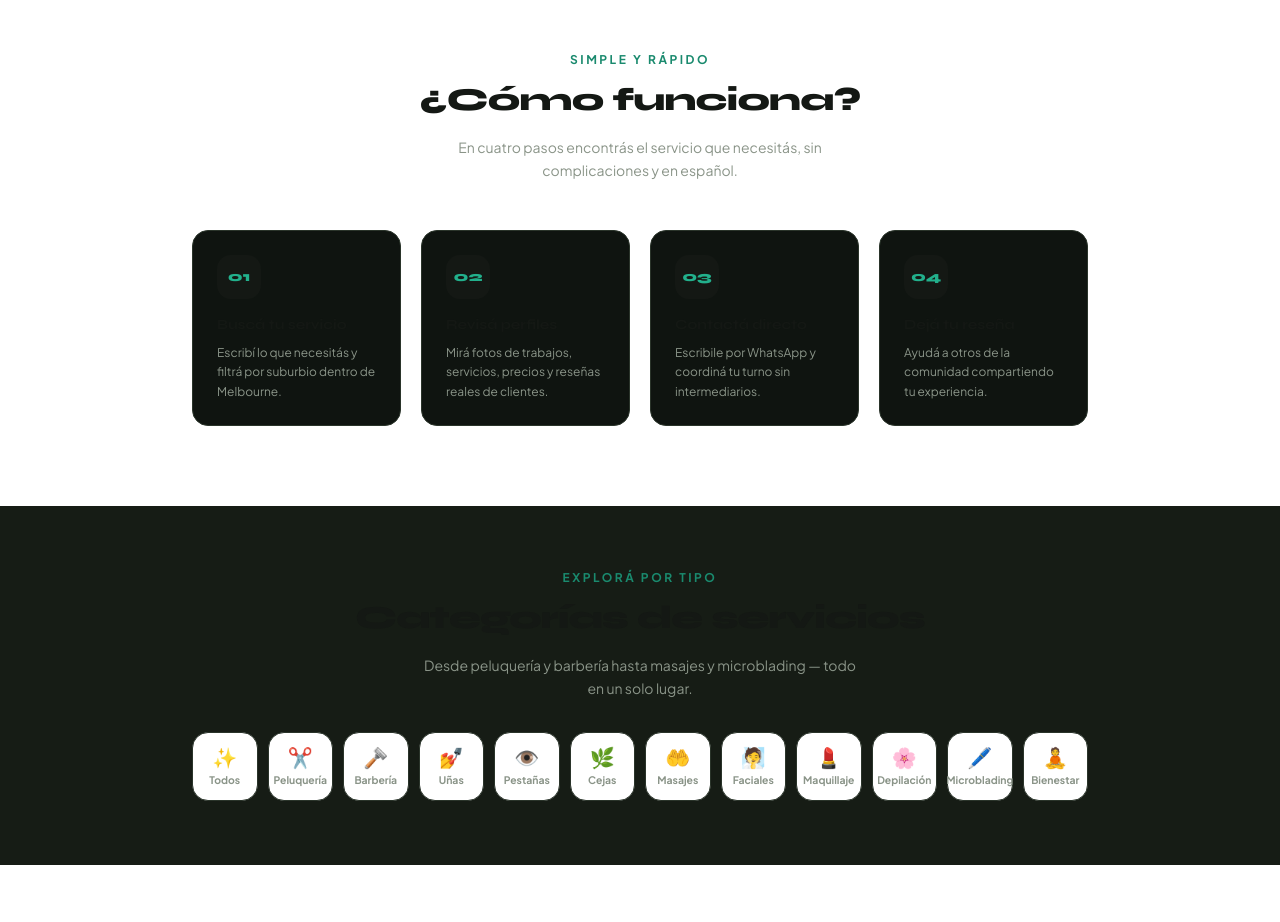
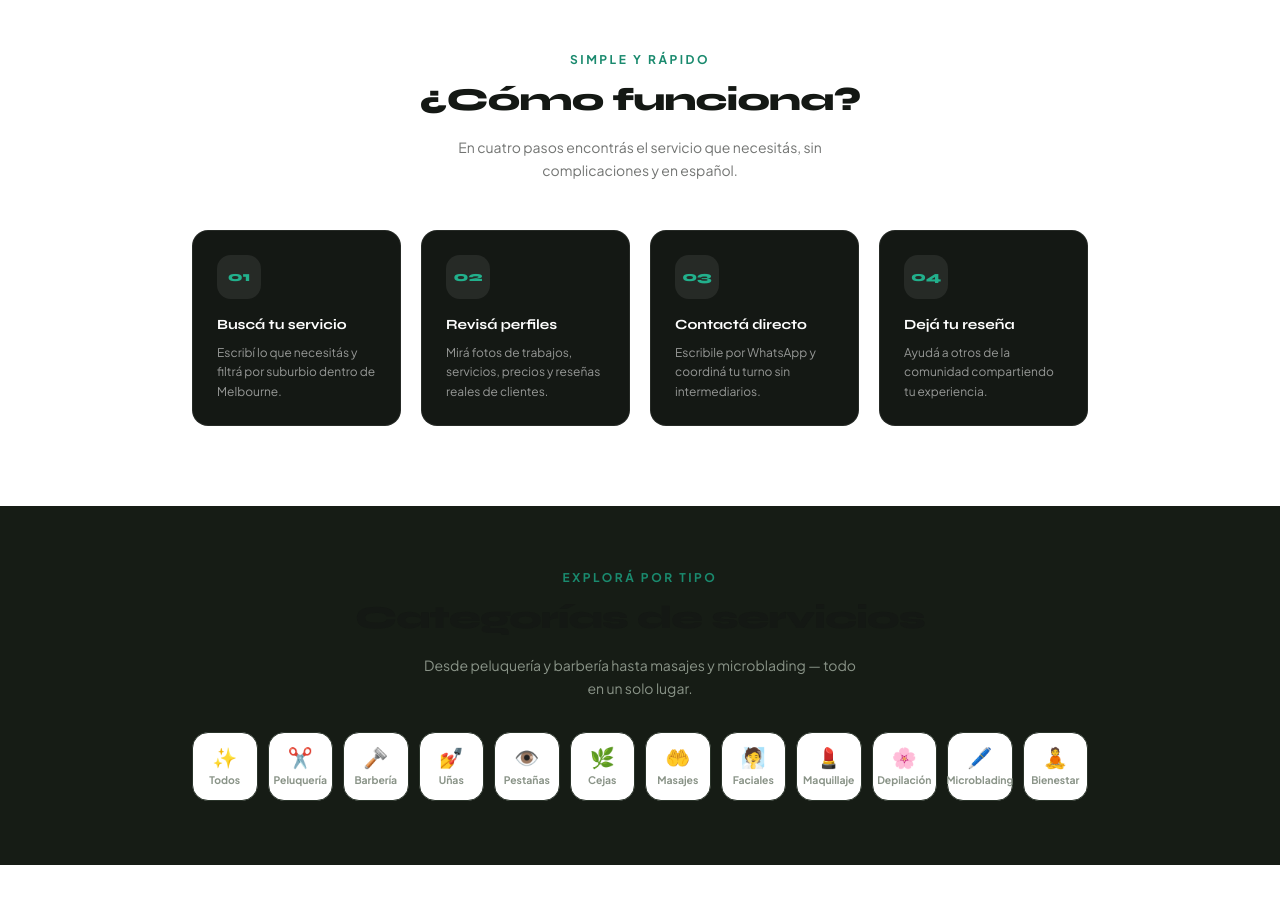
Before and after one commit to dfnc000-bit/conectando-latinos, a Next.js app: page / in a window 1280 px wide. Shown: the part 820-1742 px from the top of the page. Built offline with nearby package versions, Linux system fonts and the light colour scheme; no server answers; the database is empty.

Commit message:
Update how-it-works.tsx

```diff
--- a/components/how-it-works.tsx
+++ b/components/how-it-works.tsx
@@ -1,3 +1,5 @@
+'use client'
+
 const PASOS = [
   {
     num: '01',
@@ -26,29 +28,28 @@ export function HowItWorks() {
     <section id="como" className="bg-white py-20 px-6">
       <div className="max-w-4xl mx-auto text-center">
         <p className="text-cl-verde text-xs font-bold tracking-[2.5px] uppercase mb-2">Simple y rápido</p>
-        <h2 className="font-syne text-cl-dark font-extrabold tracking-tight mb-3 text-balance" style={{ fontSize: 'clamp(1.5rem, 3.5vw, 2rem)' }}>
+        <h2
+          className="font-syne text-cl-dark font-extrabold tracking-tight mb-3 text-balance"
+          style={{ fontSize: 'clamp(1.5rem, 3.5vw, 2rem)' }}
+        >
           ¿Cómo funciona?
         </h2>
-        <p className="text-cl-gray text-sm leading-relaxed max-w-md mx-auto mb-12">
+        <p className="text-cl-dark/60 text-sm leading-relaxed max-w-md mx-auto mb-12">
           En cuatro pasos encontrás el servicio que necesitás, sin complicaciones y en español.
         </p>
-
         <div className="grid grid-cols-1 sm:grid-cols-2 lg:grid-cols-4 gap-5">
           {PASOS.map((p, i) => (
             <div
               key={p.num}
-              className="bg-cl-bg border border-cl-gray-light rounded-2xl p-6 text-left hover:-translate-y-1 hover:shadow-lg transition-all duration-200 group"
+              className="bg-cl-dark border border-white/[0.08] rounded-2xl p-6 text-left hover:-translate-y-1 hover:shadow-lg transition-all duration-200 group"
             >
-              <div className="w-11 h-11 rounded-xl bg-cl-dark flex items-center justify-center mb-4 group-hover:bg-cl-verde transition-colors duration-200">
+              <div className="w-11 h-11 rounded-xl bg-white/[0.08] flex items-center justify-center mb-4 group-hover:bg-cl-verde transition-colors duration-200">
                 <span className="font-syne text-cl-verde2 font-extrabold text-sm group-hover:text-white transition-colors duration-200">
                   {p.num}
                 </span>
               </div>
-              <h3 className="font-syne font-bold text-cl-dark text-sm mb-2">{p.title}</h3>
-              <p className="text-cl-gray text-xs leading-relaxed">{p.desc}</p>
-              {i < PASOS.length - 1 && (
-                <div className="hidden lg:block absolute right-0 top-1/2 -translate-y-1/2" />
-              )}
+              <h3 className="font-syne font-bold text-white text-sm mb-2">{p.title}</h3>
+              <p className="text-white/55 text-xs leading-relaxed">{p.desc}</p>
             </div>
           ))}
         </div>
```
